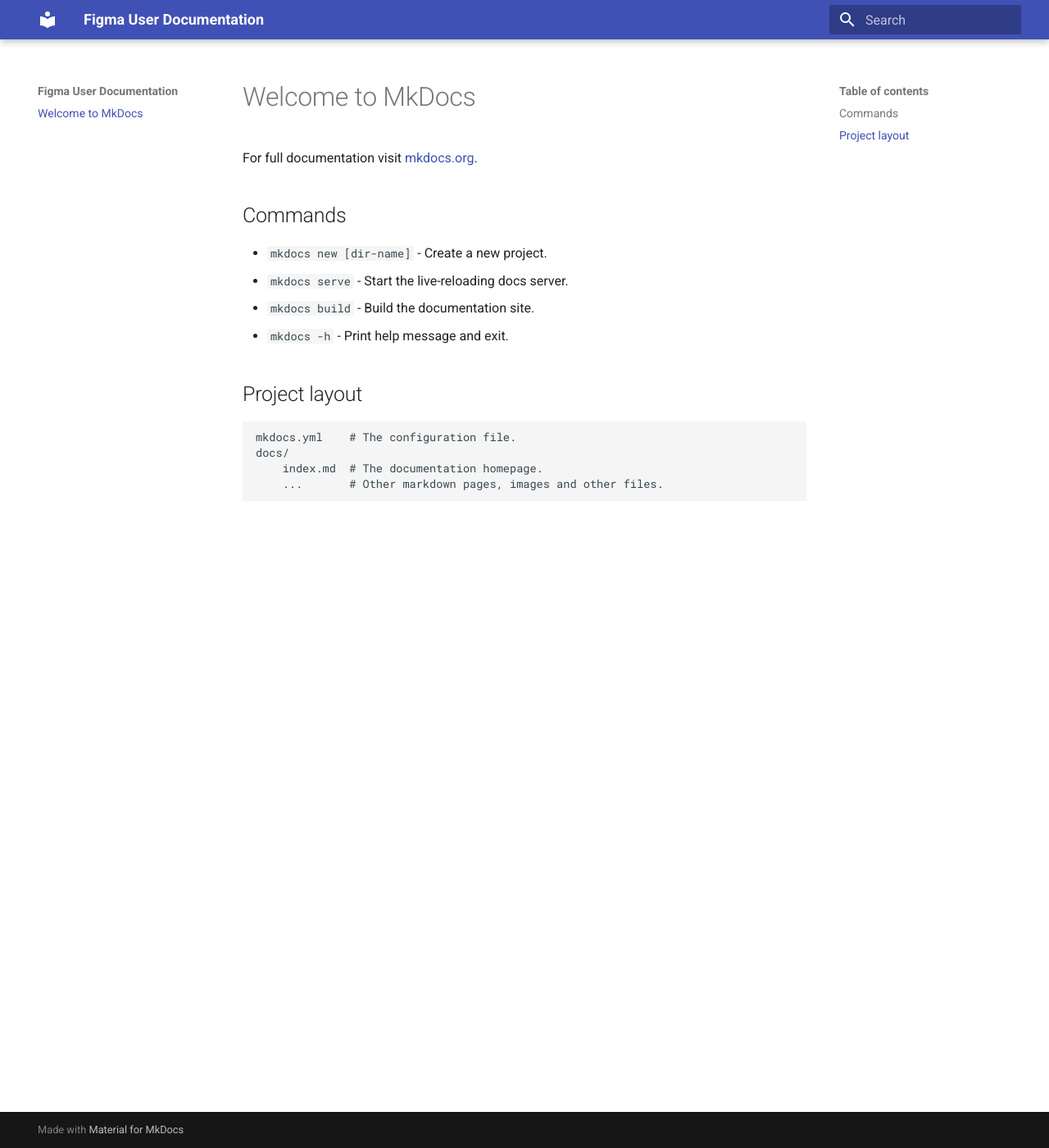
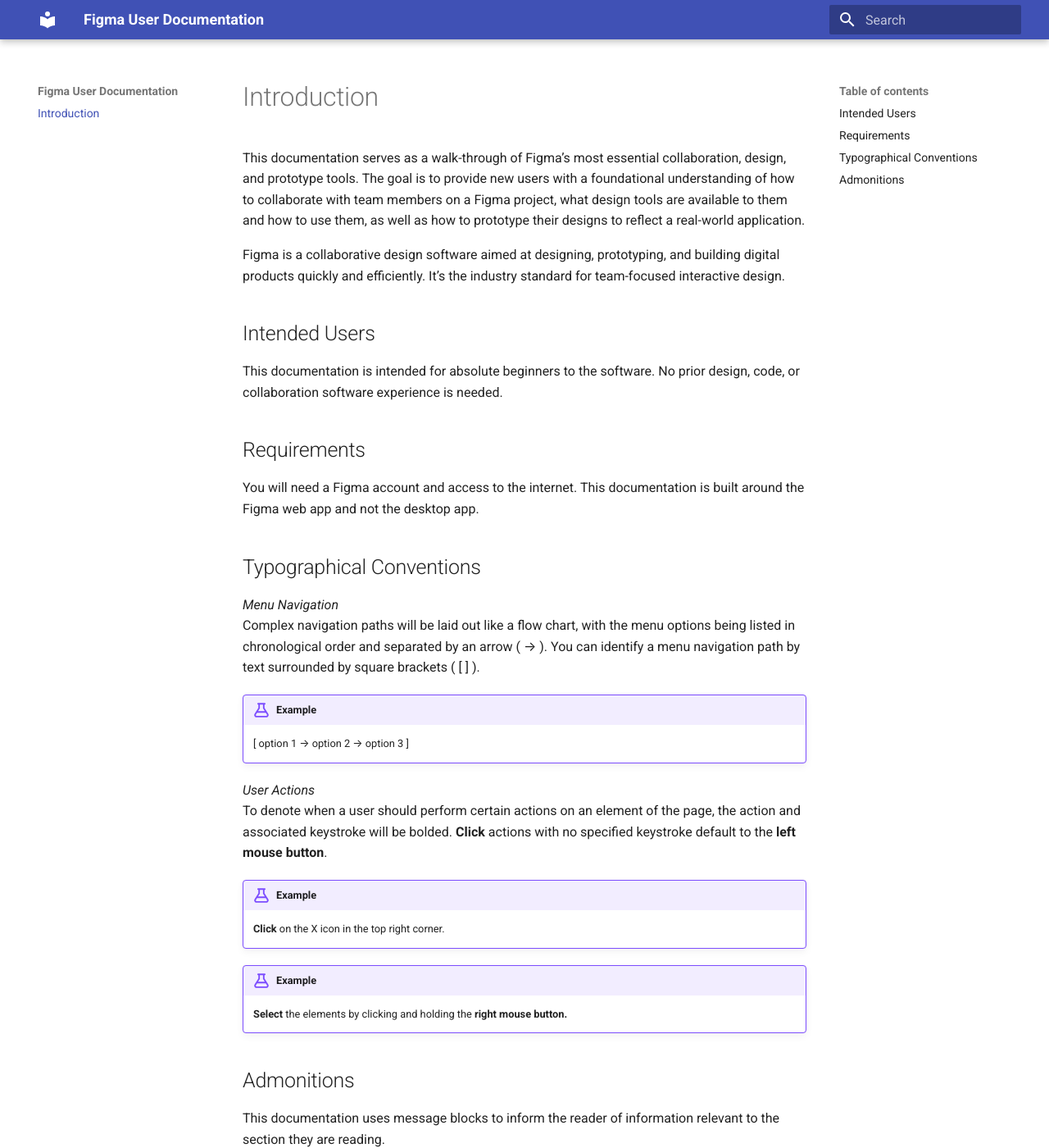
Before and after one commit to avkuda48/figmaUserDocs_avaAnna, an MkDocs documentation site: the page built from docs/index.md, in a window 1280 px wide and 1400 px high. Shown: the whole window at 82% size. Built offline with MkDocs 1.6.1 and Material for MkDocs 9.7.7, drawn with Linux system fonts in a browser that asks for light colours; some of the changed text lies outside the part shown.

Commit message:
introduction and addmonitions added

```diff
--- a/docs/index.md
+++ b/docs/index.md
@@ -1,17 +1,57 @@
-# Welcome to MkDocs
+# Introduction
 
-For full documentation visit [mkdocs.org](https://www.mkdocs.org).
+This documentation serves as a walk-through of Figma’s most essential collaboration, design, and prototype tools. The goal is to provide new users with a foundational understanding of how to collaborate with team members on a Figma project, what design tools are available to them and how to use them, as well as how to prototype their designs to reflect a real-world application.
 
-## Commands
+Figma is a collaborative design software aimed at designing, prototyping, and building digital products quickly and efficiently. It’s the industry standard for team-focused interactive design.
 
-* `mkdocs new [dir-name]` - Create a new project.
-* `mkdocs serve` - Start the live-reloading docs server.
-* `mkdocs build` - Build the documentation site.
-* `mkdocs -h` - Print help message and exit.
+## Intended Users
 
-## Project layout
+This documentation is intended for absolute beginners to the software. No prior design, code, or collaboration software experience is needed.
 
-    mkdocs.yml    # The configuration file.
-    docs/
-        index.md  # The documentation homepage.
-        ...       # Other markdown pages, images and other files.
+## Requirements
+
+You will need a Figma account and access to the internet. This documentation is built around the Figma web app and not the desktop app.
+
+## Typographical Conventions
+
+*Menu Navigation*
+Complex navigation paths will be laid out like a flow chart, with the menu options being listed in chronological order and separated by an arrow ( → ). You can identify a menu navigation path by text surrounded by square brackets ( [ ] ).
+
+!!! example
+
+    [ option 1 → option 2 → option 3 ]
+
+*User Actions*
+To denote when a user should perform certain actions on an element of the page, the action and associated keystroke will be bolded. **Click** actions with no specified keystroke default to the **left mouse button**.
+
+!!! example
+
+    **Click** on the X icon in the top right corner.
+
+!!! example
+
+    **Select** the elements by clicking and holding the **right mouse button.**
+
+## Admonitions
+
+This documentation uses message blocks to inform the reader of information relevant to the section they are reading.
+
+!!! danger
+
+    This icon informs the reader of an action that might crash the software.
+
+!!! warning
+
+    This icon informs the reader of an action that might cause a minor issue.
+
+!!! info
+
+    This icon informs the reader of additional tips or notes.
+
+!!! success
+
+    This icon informs the reader what a successful execution of the action will look like.
+
+!!! example
+
+    This icon informs the reader of an example.
--- a/mkdocs.yml
+++ b/mkdocs.yml
@@ -2,3 +2,15 @@
 site_url: https://sitename.example
 theme:
   name: material
+  icon:
+    admonition:
+      info: octicons/info-16
+      success: octicons/check-16
+      warning: octicons/alert-16
+      danger: octicons/zap-16
+      example: octicons/beaker-16
+
+markdown_extensions:
+  - admonition
+  - pymdownx.details
+  - pymdownx.superfences
```
